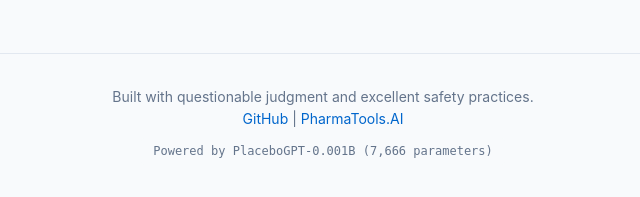
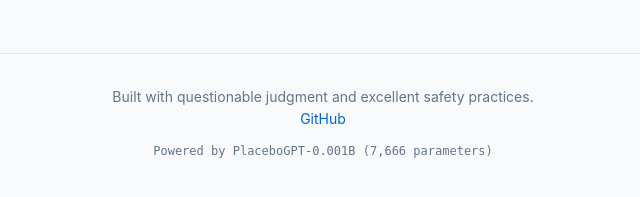
Before and after one commit to nickjlamb/placebogpt, a Flask app: page / in a window 1280 px wide. Shown: the part 1423-1620 px from the top of the page, without its empty margins (317-957 px from the left). Run offline with Flask 3, Linux system fonts and the light colour scheme.

Commit message:
Update footer: remove PharmaTools.ai link, open GitHub in new tab
Co-Authored-By: Claude Opus 4.6 <noreply@anthropic.com>

```diff
--- a/templates/index.html
+++ b/templates/index.html
@@ -502,7 +502,7 @@
 
     <footer class="footer">
         <p>Built with questionable judgment and excellent safety practices.</p>
-        <p><a href="https://github.com/nickjlamb/placebogpt">GitHub</a> | <a href="https://pharmatools.ai">PharmaTools.AI</a></p>
+        <p><a href="https://github.com/nickjlamb/placebogpt" target="_blank" rel="noopener noreferrer">GitHub</a></p>
         <div class="model-badge">Powered by PlaceboGPT-0.001B (7,666 parameters)</div>
     </footer>
 
```
